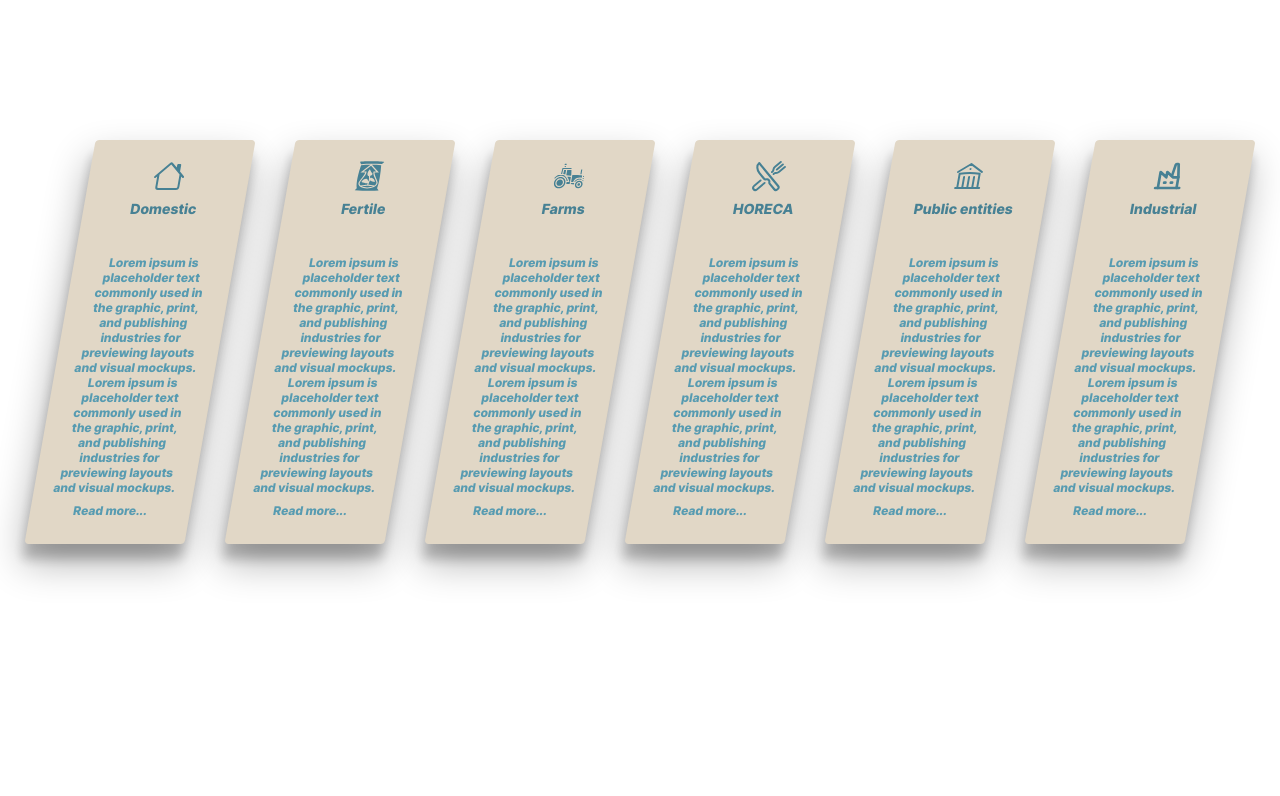
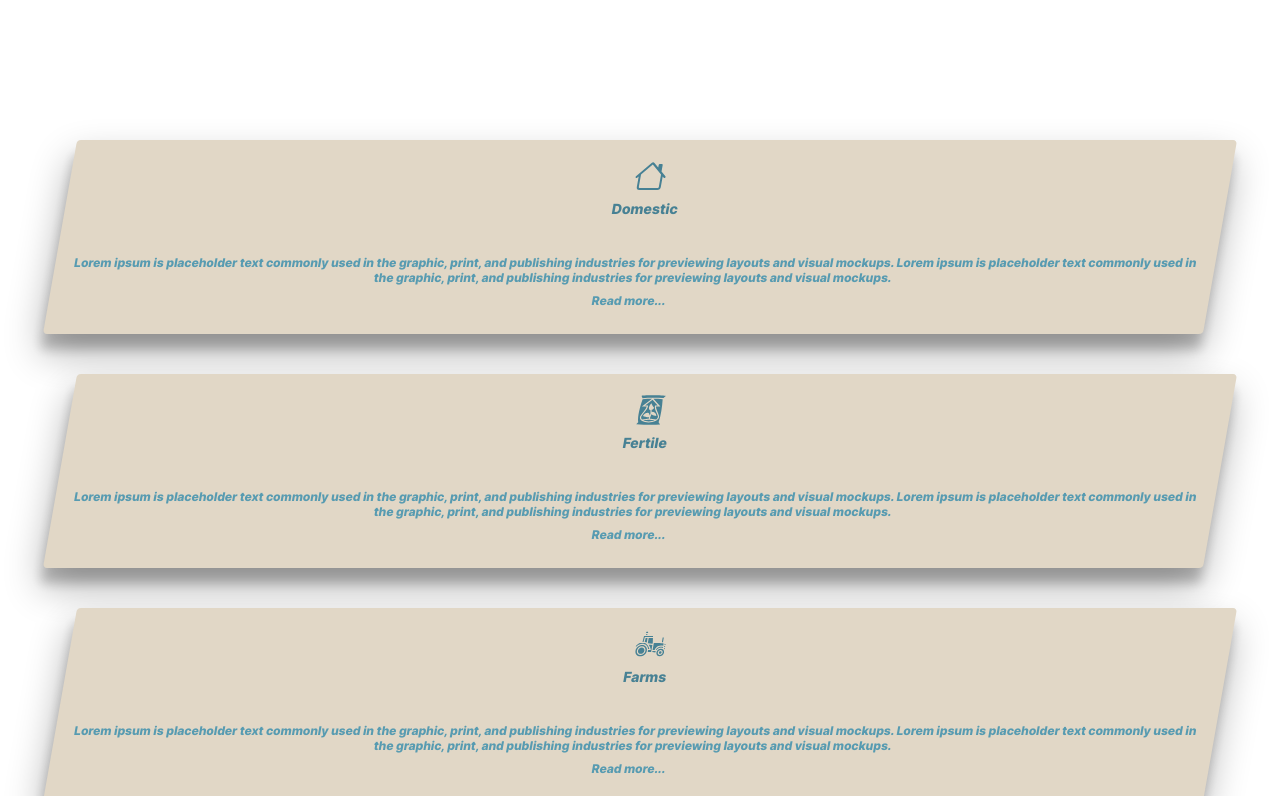
Before and after one commit to bobz0r11/rsolime, a React (Create React App) app: page / in a window 1280 px wide. Shown: the part 1080-1876 px from the top of the page. Built offline with nearby package versions, Linux system fonts and the light colour scheme.

Commit message:
[remove-routing] wip

```diff
--- a/src/components/box/index.tsx
+++ b/src/components/box/index.tsx
@@ -3,14 +3,15 @@ import './box.scss';
 interface BoxProps {
     title?: String,
     message?: String,
+    classNames?: any,
     iconName?: any,
 };
 
-const Box = ({ title, message, iconName }: BoxProps) => {
+const Box = ({ title, message, iconName, classNames }: BoxProps) => {
     const Icon = iconName;
 
     return (
-        <div className="box">
+        <div className={`box ${classNames}`}>
             <div className="box__header">
                 <div className="box__icon">
                     <Icon />
--- a/src/components/home/home.scss
+++ b/src/components/home/home.scss
@@ -1,4 +1,4 @@
-$overlay-background-color: #F8F4EA;
+$overlay-background-color: #f8f4ea;
 
 .home {
     margin: 300px 0px;
@@ -19,11 +19,59 @@ $overlay-background-color: #F8F4EA;
     &__box {
         &__container {
             display: flex;
-            flex-direction: row;
+            flex-direction: column;
             flex-wrap: nowrap;
             justify-content: center;
             width: 100em;
             margin: auto;
         }
     }
+
+    .reveal {
+        position: relative;
+        opacity: 0;
+    }
+    .reveal.active {
+        opacity: 1;
+    }
+    .active.fade-bottom {
+        animation: fade-bottom 1s ease-in;
+    }
+    .active.fade-left {
+        animation: fade-left 1s ease-in;
+    }
+    .active.fade-right {
+        animation: fade-right 1s ease-in;
+    }
 }
+
+@keyframes fade-bottom {
+    0% {
+        transform: translateY(50px);
+        opacity: 0;
+    }
+    100% {
+        transform: translateY(0);
+        opacity: 1;
+    }
+}
+@keyframes fade-left {
+    0% {
+        transform: translateX(-100px);
+        opacity: 0;
+    }
+    100% {
+        transform: translateX(0);
+        opacity: 1;
+    }
+}
+@keyframes fade-right {
+    0% {
+        transform: translateX(100px);
+        opacity: 0;
+    }
+    100% {
+        transform: translateX(0);
+        opacity: 1;
+    }
+}
--- a/src/components/home/index.tsx
+++ b/src/components/home/index.tsx
@@ -17,37 +17,61 @@ const Home = () => {
     console.log(t('Domestic'));
     console.log(t('Welcome to React'));
 
+    const reveal = () => {
+        var reveals = document.querySelectorAll(".reveal");
+
+        for (var i = 0; i < reveals.length; i++) {
+            var windowHeight = window.innerHeight;
+            var elementTop = reveals[i].getBoundingClientRect().top;
+            var elementVisible = 150;
+
+            if (elementTop < windowHeight - elementVisible) {
+                reveals[i].classList.add("active");
+            } else {
+                reveals[i].classList.remove("active");
+            }
+        }
+    }
+
+    window.addEventListener("scroll", () => reveal());
+
     return (
         <div className="home">
             <div className="overlay"></div>
             <div className="home__box__container">
                 <Box
                     title={'Domestic'}
+                    classNames="reveal fade-left"
                     message={"Lorem ipsum is placeholder text commonly used in the graphic, print, and publishing industries for previewing layouts and visual mockups. Lorem ipsum is placeholder text commonly used in the graphic, print, and publishing industries for previewing layouts and visual mockups."}
                     iconName={BsHouse}
                 />
                 <Box
+                    classNames="reveal fade-right"
                     title={'Fertile'}
                     message={"Lorem ipsum is placeholder text commonly used in the graphic, print, and publishing industries for previewing layouts and visual mockups. Lorem ipsum is placeholder text commonly used in the graphic, print, and publishing industries for previewing layouts and visual mockups."}
                     iconName={GiFertilizerBag}
                 />
                 <Box
                     title={'Farms'}
+                    classNames="reveal fade-left"
                     message={"Lorem ipsum is placeholder text commonly used in the graphic, print, and publishing industries for previewing layouts and visual mockups. Lorem ipsum is placeholder text commonly used in the graphic, print, and publishing industries for previewing layouts and visual mockups."}
                     iconName={GiFarmTractor}
                 />
                 <Box
+                    classNames="reveal fade-right"
                     title={'HORECA'}
                     message={"Lorem ipsum is placeholder text commonly used in the graphic, print, and publishing industries for previewing layouts and visual mockups. Lorem ipsum is placeholder text commonly used in the graphic, print, and publishing industries for previewing layouts and visual mockups."}
                     iconName={IoRestaurantOutline}
                 />
                 <Box
                     title={'Public entities'}
+                    classNames="reveal fade-left"
                     message={"Lorem ipsum is placeholder text commonly used in the graphic, print, and publishing industries for previewing layouts and visual mockups. Lorem ipsum is placeholder text commonly used in the graphic, print, and publishing industries for previewing layouts and visual mockups."}
                     iconName={HiOutlineBuildingLibrary}
                 />
                 <Box
                     title={'Industrial'}
+                    classNames="reveal fade-right"
                     message={"Lorem ipsum is placeholder text commonly used in the graphic, print, and publishing industries for previewing layouts and visual mockups. Lorem ipsum is placeholder text commonly used in the graphic, print, and publishing industries for previewing layouts and visual mockups."}
                     iconName={TbBuildingFactory2}
                 />
```
